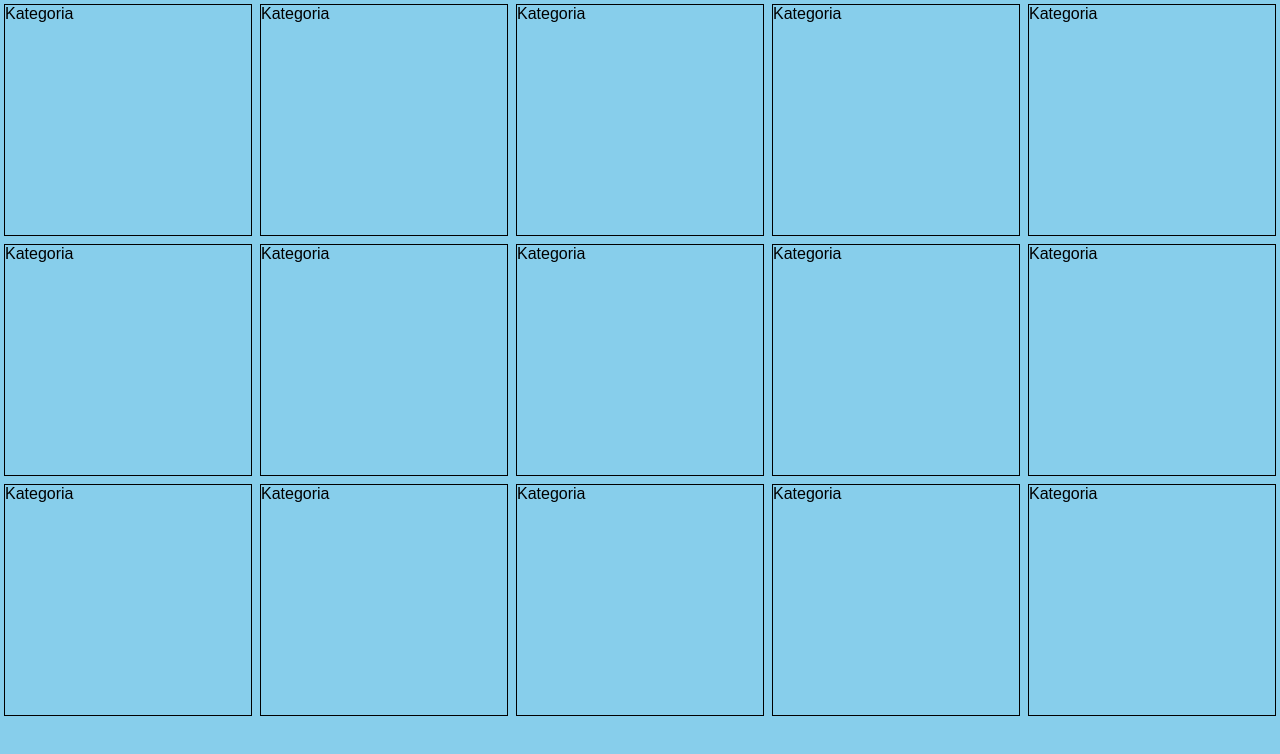
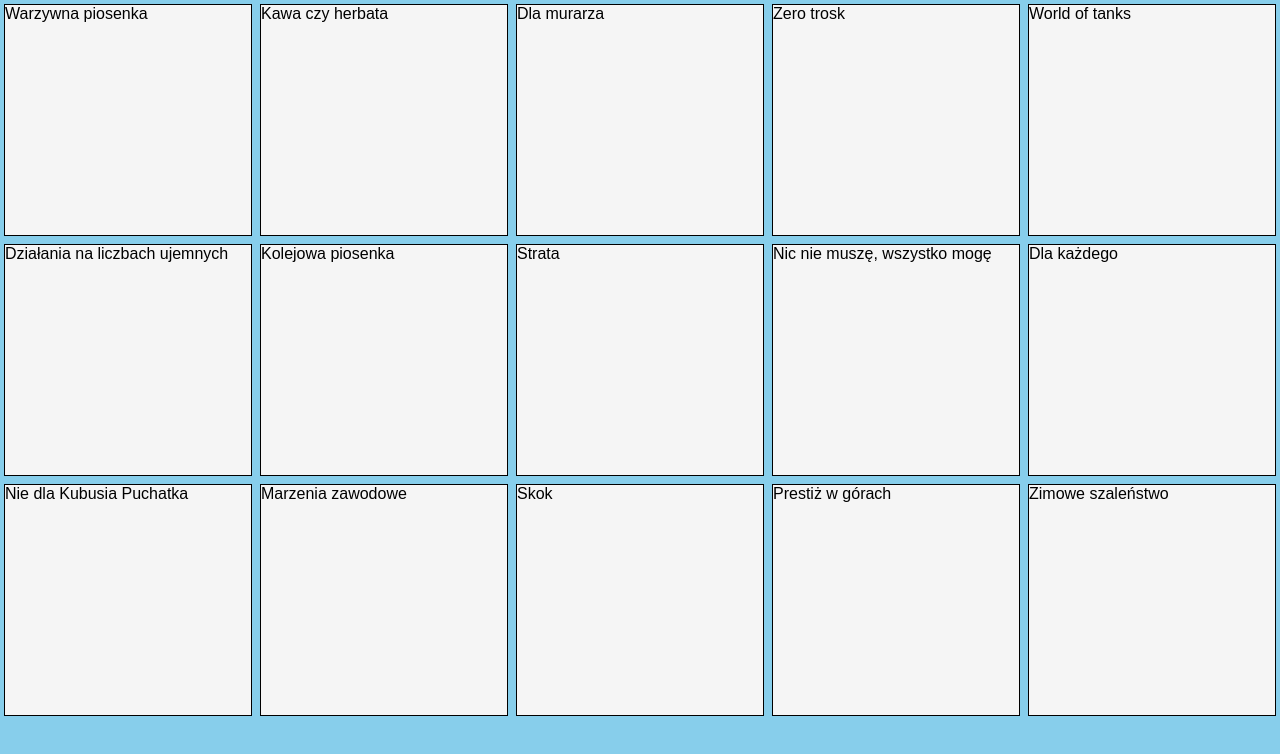
Before and after one commit to DominikSzkotland/losowanie_kategorii_otrzesiny, a plain HTML site: page index.html in a window 1280 px wide. Both pictures are taken after a click on the element "Start". Drawn offline with Linux system fonts and the light colour scheme.

Commit message:
Pomyłka dotycząca commit
Dobrze jest robić zewnętrzną kopię zapasową. Szczególnie jeśli nie zna się Githuba zbyt dobrze. w tym przypadku próbując cofnąć wysłanie commita prawie straciłem cały postęp sięgając do poprzedniego commita.
Przesyłam więc zmiany jeszcze raz dla pewności że wszystko jest jak należy 👍

```diff
--- a/index.html
+++ b/index.html
@@ -15,7 +15,9 @@
     <div id="divGra">
 
     </div>
-
+    <div id="divTitles" class="hide">
+        <div id="startButton">OK</div>
+    </div>
 </body>
 </html>
-<script src="script.js"></script>
+<script type="module" src="script.js"></script>
--- a/script.js
+++ b/script.js
@@ -1,32 +1,39 @@
+import tablica_kategorii_i_piosenek from './tablica_kategorii_i_piosenek.js';
+
 const startButton = document.getElementById("startButton");
 const startBox = document.getElementById("startBox");
 const divGra = document.getElementById("divGra");
-const tablicaKategorii = [];
-// const iloscKategorii = tablicaKategorii.length
-const iloscKategorii = 15
+const divTitles = document.getElementById("divTitles");
+const iloscElementow = tablica_kategorii_i_piosenek.length;
 
-startButton.addEventListener("click",znikanijNaZawsze)
+startButton.addEventListener("click",ClickStart)
+divGra.addEventListener("click", zniknijNaZawsze);
 
 function start()
 {
-    //tablica z nazwami kategorii
-    for(let i = 1; i < iloscKategorii + 1; i++)
+    for(let i = 0; i < iloscElementow; i++)
     {
-        const box = document.createElement('div'); // Tworzenie nowego elementu <p>
-        box.textContent = "Kategoria"; // Ustawienie tekstu w elemencie <p>
-        if(i <= Math.ceil (iloscKategorii)/3)
+        const box = document.createElement('div');
+        box.textContent = tablica_kategorii_i_piosenek[i].Kategoria;
+        box.setAttribute("data-title",tablica_kategorii_i_piosenek[i].Piosenka)
+        if(i%3 == 1)
         {
             box.classList.add("rzadPierwszy");
-
         }
-        if(i > Math.ceil(iloscKategorii)/3 && i <= (Math.ceil(iloscKategorii)/3)*2)
+        if(i%3 == 2)
         {
             box.classList.add("rzadDrugi");
         }
-        if(i > (Math.ceil(iloscKategorii)/3)*2)
+        if(i%3 == 0)
         {
             box.classList.add("rzadTrzeci");
         }
+        if(i==0)
+        {
+            box.classList.add("kolumna1")
+        }
+        else
+        {
             if(i%5 == 0)
             {
                 box.classList.add("kolumna5")
@@ -47,12 +54,30 @@ function start()
             {
                 box.classList.add("kolumna4")
             }
-        divGra.appendChild(box); // Dodanie elementu <p> do listy
+        }
+        divGra.appendChild(box);
     }
 }
 
-function znikanijNaZawsze()
+function zniknijNaZawsze(event) {
+    const target = event.target;
+    if (target == divGra || divTitles.classList.contains("show"))
     {
+        divTitles.classList.add("hide")
+        divTitles.classList.remove("show")
+    }
+    else
+    {
+        divTitles.classList.add("show")
+        divTitles.classList.remove("hide")
+        divTitles.textContent = target.getAttribute("data-title");
+        target.classList.add("hideForever");
+    }
+    console.log(divTitles.classList.contains("show"))
+}
+
+function ClickStart()
+{
+    start()
     startBox.classList.add("hideForever")
-    start()
 }
--- a/style.css
+++ b/style.css
@@ -20,6 +20,7 @@ body
     top: 5%;
     width: 90%;
     height: 90%;
+    z-index: 2;
 }
 #startButton
 {
@@ -29,10 +30,26 @@ body
     width: 20%;
 
 }
+#divTitles
+{
+    position: absolute;
+    top: calc(15% - 1px);
+    left: calc(15% - 1px);
+    width: 70%;
+    height: 70%;
+    border: 1px solid black;
+    background-color: rgb(243, 186, 186);
+}
 #divGra
 {
     width: 100%;
     height: 100%;
+    z-index: 3;
+}
+#divGra>div
+{
+    background-color: whitesmoke;
+    z-index: 4;
 }
 .rzadPierwszy
 {
@@ -82,6 +99,16 @@ body
 {
     left: calc(80%)
 }
+.show
+{
+    display: block;
+    z-index: 5;
+}
+.hide
+{
+    display: none;
+    z-index: 1;
+}
 .hideForever
 {
     display: none;
--- /dev/null
+++ b/tablica_kategorii_i_piosenek.js
@@ -0,0 +1,84 @@
+const tablica_kategorii_i_piosenek = [
+    {
+      Kategoria: "Powiew lata",
+      Piosenka: "Wakacje znów będą wakacje"
+    },
+    {
+      Kategoria: "Zazwyczaj bez łez",
+      Piosenka: "Chłopaki nie płaczą"
+    },
+    {
+      Kategoria: "Morskie opowieść",
+      Piosenka: "Morskie opowieść"
+    },
+    {
+      Kategoria: "Bojowa szanta",
+      Piosenka: "Bitwa (szanta)"
+    },
+    {
+      Kategoria: "Odkrywcy",
+      Piosenka: "Drobnostka z Vaiany"
+    },
+    {
+      Kategoria: "Dla każdego",
+      Piosenka: "We are the champion"
+    },
+    {
+      Kategoria: "Nie dla Kubusia Puchatka",
+      Piosenka: "Pszczółka Maja"
+    },
+    {
+      Kategoria: "Kawa czy herbata",
+      Piosenka: "Kawka na wynos"
+    },
+    {
+      Kategoria: "Strata",
+      Piosenka: "O Ela straciłaś przyjaciela"
+    },
+    {
+      Kategoria: "Prestiż w górach",
+      Piosenka: "Zakopane"
+    },
+    {
+      Kategoria: "World of tanks",
+      Piosenka: "4 pancerni i pies"
+    },
+    {
+      Kategoria: "Działania na liczbach ujemnych",
+      Piosenka: "Mniej niż 0"
+    },
+    {
+      Kategoria: "Marzenia zawodowe",
+      Piosenka: "Chciałbym być marynarzem"
+    },
+    {
+      Kategoria: "Dla murarza",
+      Piosenka: "Czerwony jak cegła"
+    },
+    {
+      Kategoria: "Nic nie muszę, wszystko mogę",
+      Piosenka: "Mam tę moc"
+    },
+    {
+      Kategoria: "Zimowe szaleństwo",
+      Piosenka: "Ulepimy dziś bałwana"
+    },
+    {
+      Kategoria: "Warzywna piosenka",
+      Piosenka: "Ogórek zielony ma garniturek"
+    },
+    {
+      Kategoria: "Kolejowa piosenka",
+      Piosenka: "Nic nie robić nie mieć zmartwień"
+    },
+    {
+      Kategoria: "Skok",
+      Piosenka: "Gumisie"
+    },
+    {
+      Kategoria: "Zero trosk",
+      Piosenka: "Hakuna matata"
+    }
+  ];
+
+  export default tablica_kategorii_i_piosenek;
```
Also changed, not shown: 3 other files. Lines whose indentation alone changed are shown as unchanged.
